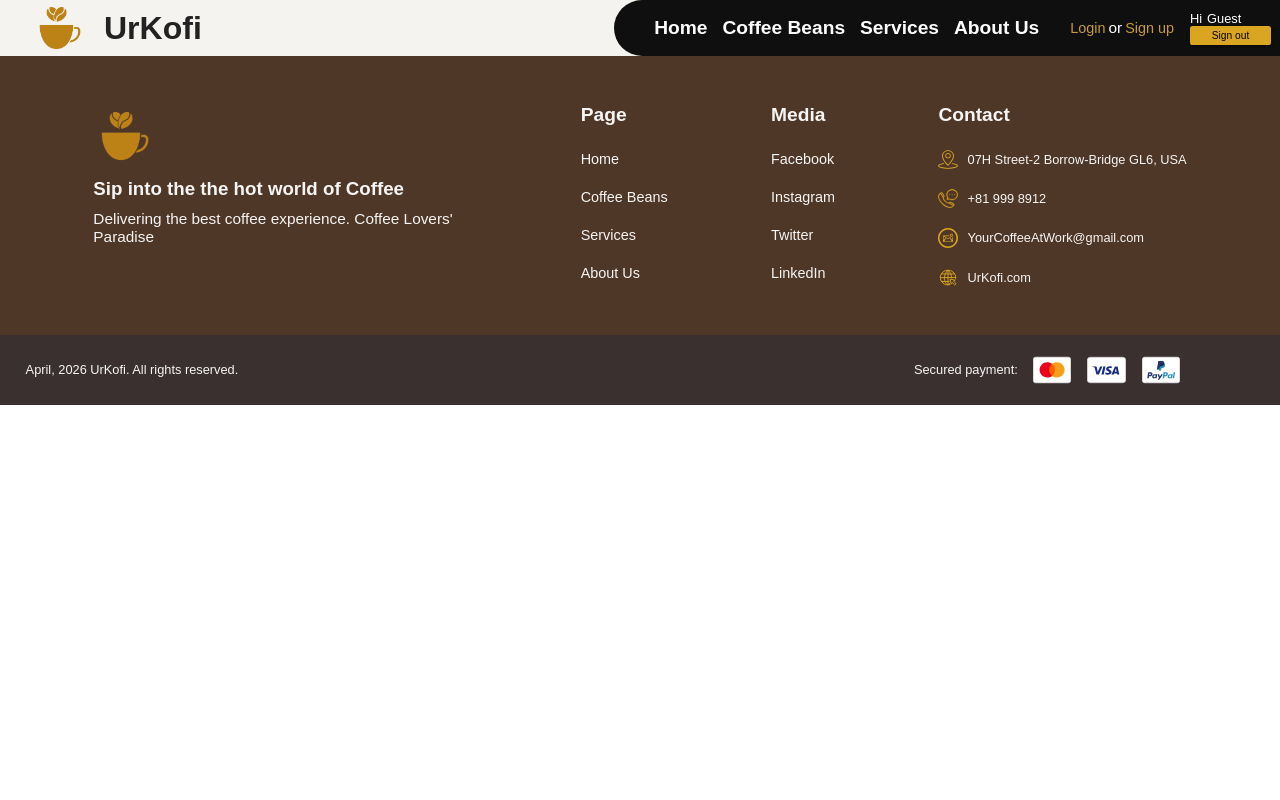
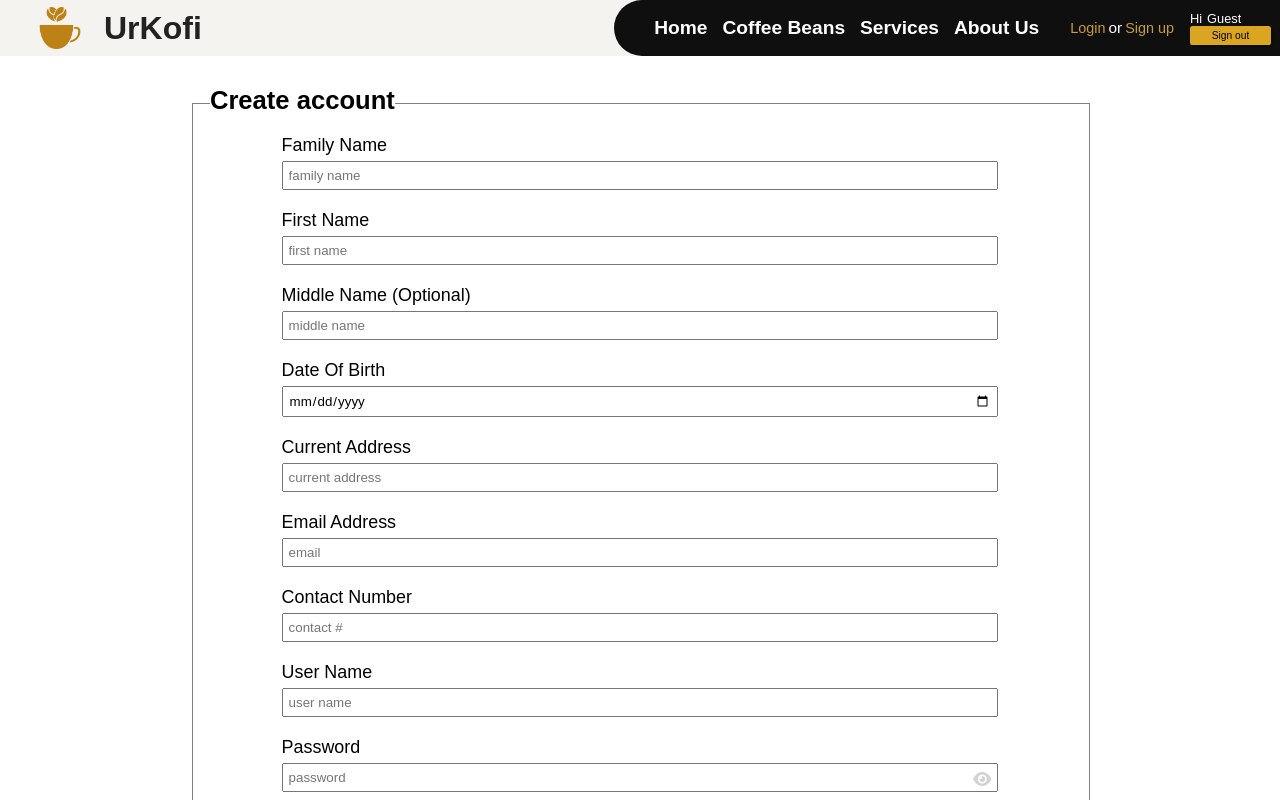
Before and after one commit to Nathan-Front/Coffee_webpage_react_ver, a React (Vite) app: page /Coffee_webpage_react_ver/signup in a window 1280 px wide. Shown: the top 800 px of the page. Built offline with nearby package versions, Linux system fonts and the light colour scheme.

Commit message:
added signup form and create account function

```diff
--- a/src/App.jsx
+++ b/src/App.jsx
@@ -1,11 +1,12 @@
 import { Routes, Route, BrowserRouter } from "react-router-dom";
 import "font-awesome/css/font-awesome.min.css";
-import Head from "./head-html/head";
-import Footer from "./footer-html/footer";
-import MobileNav from "./mobileNav-html/mobileNav";
-import Home from "./home-html/home";
-import CoffeeBeans from "./coffeeBeans-html/coffeeBeans";
-import Cart from "./cart-html/cart";
+import Head from "./head-html/head.jsx";
+import Footer from "./footer-html/footer.jsx";
+import MobileNav from "./mobileNav-html/mobileNav.jsx";
+import Home from "./home-html/home.jsx";
+import CoffeeBeans from "./coffeeBeans-html/coffeeBeans.jsx";
+import Cart from "./cart-html/cart.jsx";
+import Signup from "./forms-html/signup.jsx";
 import { useState } from "react";
 import { getCartStorage } from "./assets/js/coffeeBeans";
 function App() {
@@ -26,6 +27,7 @@ function App() {
           path="/cart"
           element={<Cart cartItems={cartItems} setCartItems={setCartItems} />}
         />
+        <Route path="/signup" element={<Signup />} />
       </Routes>
       <Footer />
       <MobileNav />
--- a/src/assets/data/coffeeBeans/coffeeOfMonth.js
+++ b/src/assets/data/coffeeBeans/coffeeOfMonth.js
@@ -7,7 +7,7 @@ export const CoffeeOfMonth = [
         src: `${BASE}images/coffeeBeans/secondSection/cappuccino1.jpg`,
         alt: "coffee of the week",
         description: "Most bought and liked coffee from our beloved customers last month.",
-        price: 8.50,
+        price: 18,
         star: 5
     }
 ];
--- a/src/assets/data/coffeeBeans/otherProducts.js
+++ b/src/assets/data/coffeeBeans/otherProducts.js
@@ -3,38 +3,38 @@ const BASE = import.meta.env.BASE_URL;
 export const Others = [
     {
         id: 1,
-        article: "Mug",
+        name: "Mug",
         src: `${BASE}images/coffeeBeans/fourthSection/mug.png`,
         alt: "mug image",
         description: "White ceramic mug. 200ml capacity. weight 250 grams.",
-        ship: 0.75,
-        price: 3.50
+        price: 3.50,
+        ship: 0.75
     },
     {
         id: 2,
-        article: "Paper Cup",
+        name: "Paper Cup",
         src: `${BASE}images/coffeeBeans/fourthSection/papercup.png`,
         alt: "paper cup image",
         description: "An environment coffee cup. 350ml capacity.",
-        ship: 0.25,
-        price: 1.50
+        price: 1.50,
+        ship: 0.25
     },
     {
         id: 3,
-        article: "V60 Coffee Filter",
+        name: "V60 Coffee Filter",
         src: `${BASE}images/coffeeBeans/fourthSection/filter.png`,
         alt: "Coffee Filter image",
         description: "50 sheets od disposable coffee filter. Color brown",
-        ship: 0.50,
-        price: 1.25
+        price: 1.25,
+        ship: 0.50
     },
     {
         id: 4,
-        article: "Transparent Dripper",
+        name: "Transparent Dripper",
         src: `${BASE}images/coffeeBeans/fourthSection/dripper.png`,
         alt: "dripper image",
         description: "Plastic transparent dripper. Clean",
-        ship: 0.50,
-        price: 2.00
+        price: 2.00,
+        ship: 0.50
     }
 ]
--- a/src/assets/js/signup.js
+++ b/src/assets/js/signup.js
@@ -1,3 +1,31 @@
+//Check duplicate email
+export function checkEmail(emailString) {
+    const users = JSON.parse(localStorage.getItem("registeredUser")) || [];
+    if(!users) return;
+    const userEmail = emailString.trim().toLowerCase();
+    const emailExist = users.some(user => user.email?.toLowerCase() === userEmail)
+    return emailExist;
+}
+//email validator
+export function validateEmail(email) {
+    const emailRegex = /^[a-zA-Z0-9._%+-]+@[a-zA-Z0-9.-]+\.[a-zA-Z]{2,}$/;
+    return emailRegex.test(email)
+}
+//Check duplicate user
+export function checkUser(userString) {
+    const users = JSON.parse(localStorage.getItem("registeredUser")) || [];
+    if(!users) return;
+    const userN = userString.trim().toLowerCase();
+    const userExist = users.some(user => user.userName === userN)
+    return userExist;
+}
+//Create new user
+export function createAccount(form) {
+    const users = JSON.parse(localStorage.getItem("registeredUser")) || [];
+    if(!users) return;
+    users.push(form)
+    localStorage.setItem("registeredUser", JSON.stringify(users));
+}
 
 window.signUp = function signUp() {
     const form = document.getElementById('signup-form');
@@ -77,11 +105,6 @@ async function openLoginForm() {
       inputFieldContainer.classList.add("activeInput");
     });
 }
-//email validator
-function validateEmail(email) {
-    const emailRegex = /^[a-zA-Z0-9._%+-]+@[a-zA-Z0-9.-]+\.[a-zA-Z]{2,}$/;
-    return emailRegex.test(email)
-}
 
 //error message when incorrect e-mail format was input
 function showError(input, message) {
--- a/src/assets/style/cart.css
+++ b/src/assets/style/cart.css
@@ -35,13 +35,14 @@
     display: flex;
 }
 .item-info img{
-    width: clamp(150px, 10vw, 200px);
+    width: clamp(130px, 15vw, 200px);
 }
 .item-cart-description{
     display: flex;
     flex-direction: column;
     gap: 10px;
     margin-top: 20px;
+    margin-right: auto;
 }
 .item-cart-description> span{
     font-weight: bolder;
@@ -74,6 +75,7 @@
     flex: 20%;
     text-align: right;
     margin-bottom: 45px;
+            font-size: clamp(0.8rem, 2vw, 1.4rem);
 }
 .price> div> h3{
     padding-right: 10px;
@@ -176,14 +178,17 @@
         margin-bottom: 10px;
         display: flex;
     }
+    .total> div> span{
+        position: relative;
+    }
     .price> div> h3,
-    .quantity> h3{
+    .quantity> h3,
+    .total> div> h3{
         padding-right: 10px;
     }
     .quantity> button:nth-child(2),
     .quantity> button:last-child{
         margin: 0;
-
     }
     .quantity> span{
         position: relative;
@@ -201,13 +206,6 @@
         margin-top: 30px;
         padding-bottom: 20px;
     }
-    .item-info{
-        flex: 35%;
-    }
-    .item-info> img{
-        width: clamp(70px, 120px, 200px);
-        height: 45%;
-    }
     .item-cart-description> button{
         margin-bottom: 15px;
     }
@@ -223,7 +221,6 @@
     }
     .price, .total{
         flex: 15%;
-        font-size: clamp(0.7rem, 0.8rem, 1.1rem);
         gap: 0;
     }
     .price>h3,
--- /dev/null
+++ b/src/forms-html/signup.jsx
@@ -0,0 +1,194 @@
+import { useState } from "react";
+import {
+  createAccount,
+  validateEmail,
+  checkEmail,
+  checkUser,
+} from "../assets/js/signup";
+function Signup() {
+  const [form, setForm] = useState({
+    familyName: "",
+    firstName: "",
+    middleName: "",
+    bDay: "",
+    address: "",
+    email: "",
+    contact: "",
+    userName: "",
+    password: "",
+  });
+  function handleChange(e) {
+    const { name, value } = e.target;
+    setForm((prev) => ({
+      ...prev,
+      [name]: value,
+    }));
+  }
+  function submitForm(e) {
+    e.preventDefault();
+    if (!validateEmail(form.email)) {
+      alert("Invalid email format");
+      return;
+    }
+    const emailExist = checkEmail(form.email);
+    if (emailExist) {
+      alert("An account with this email already exists.");
+      return;
+    }
+    const userExist = checkUser(form.userName);
+    if (userExist) {
+      alert("Username already taken.");
+      return;
+    }
+    createAccount(form);
+    alert("Account created");
+  }
+  function resetForm() {
+    setForm({
+      familyName: "",
+      firstName: "",
+      middleName: "",
+      bDay: "",
+      address: "",
+      email: "",
+      contact: "",
+      userName: "",
+      password: "",
+    });
+  }
+  return (
+    <>
+      <main>
+        <form id="signup-form" className="sign-up-form" onSubmit={submitForm}>
+          <h3>Create account</h3>
+          <label htmlFor="lName">Family Name</label>
+          <input
+            type="text"
+            id="lName"
+            className="signup-input"
+            name="familyName"
+            placeholder="family name"
+            value={form.familyName}
+            onChange={handleChange}
+            required
+          />
+          <label htmlFor="fName">First Name</label>
+          <input
+            type="text"
+            id="fName"
+            className="signup-input"
+            name="firstName"
+            placeholder="first name"
+            value={form.firstName}
+            onChange={handleChange}
+            required
+          />
+          <label htmlFor="mName">Middle Name (Optional)</label>
+          <input
+            type="text"
+            id="mName"
+            className="signup-input"
+            name="middleName"
+            placeholder="middle name"
+            value={form.middleName}
+            onChange={handleChange}
+          />
+          <label htmlFor="dBirth">Date Of Birth</label>
+          <input
+            type="date"
+            id="dBirth"
+            className="signup-input"
+            name="bDay"
+            placeholder="birth date"
+            value={form.bDay}
+            onChange={handleChange}
+            required
+          />
+          <label htmlFor="cAddress">Current Address</label>
+          <input
+            type="text"
+            id="cAddress"
+            className="signup-input"
+            name="address"
+            placeholder="current address"
+            value={form.address}
+            onChange={handleChange}
+            required
+          />
+
+          <label htmlFor="eAddress">Email Address</label>
+          <div className="email-address-container">
+            <input
+              type="text"
+              id="eAddress"
+              className="signup-input"
+              name="email"
+              placeholder="email"
+              value={form.email}
+              onChange={handleChange}
+              required
+            />
+            <small className="error"></small>
+            <small className="taken"></small>
+          </div>
+
+          <label htmlFor="cNumber">Contact Number</label>
+          <input
+            type="text"
+            id="cNumber"
+            className="signup-input"
+            name="contact"
+            placeholder="contact #"
+            value={form.contact}
+            onChange={handleChange}
+            required
+          />
+          <label htmlFor="uName">User Name</label>
+          <input
+            type="text"
+            id="uName"
+            className="signup-input"
+            name="userName"
+            placeholder="user name"
+            autoComplete="new-user-name"
+            value={form.userName}
+            onChange={handleChange}
+            required
+          />
+          <label htmlFor="pWord">Password</label>
+          <div className="password-container">
+            <input
+              type="password"
+              id="pWord"
+              className="signup-input"
+              name="password"
+              placeholder="password"
+              autoComplete="new-password"
+              value={form.password}
+              onChange={handleChange}
+              required
+            />
+            <i
+              className="fa-solid fa-eye toggle-password"
+              data-target="pWord"
+              role="button"
+              tabIndex="0"
+              id="eye"
+            ></i>
+          </div>
+
+          <div className="submit-button-container">
+            <button type="submit" id="create-button">
+              Create account
+            </button>
+            <button type="reset" id="reset-button" onClick={resetForm}>
+              Reset
+            </button>
+          </div>
+        </form>
+      </main>
+    </>
+  );
+}
+
+export default Signup;
```
Also changed, not shown: src/assets/data/coffeeBeans/beans.js (+26 -13 lines), src/assets/js/coffeeBeans.js (+28 -2 lines), src/coffeeBeans-html/coffeeBeans.jsx (+36 -10 lines), src/forms-html/login.jsx (added, +65 -0 lines), 5 other files (tests, documents, lock files or other folders).
